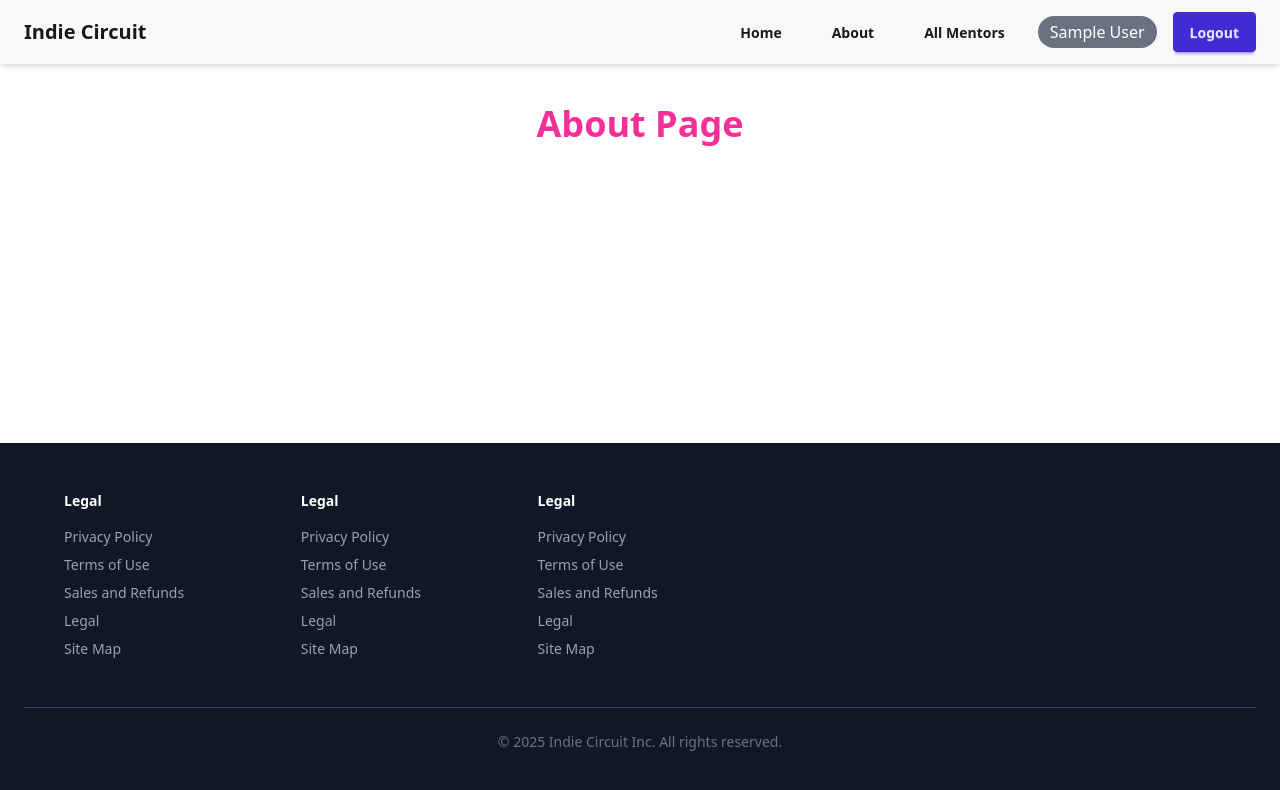
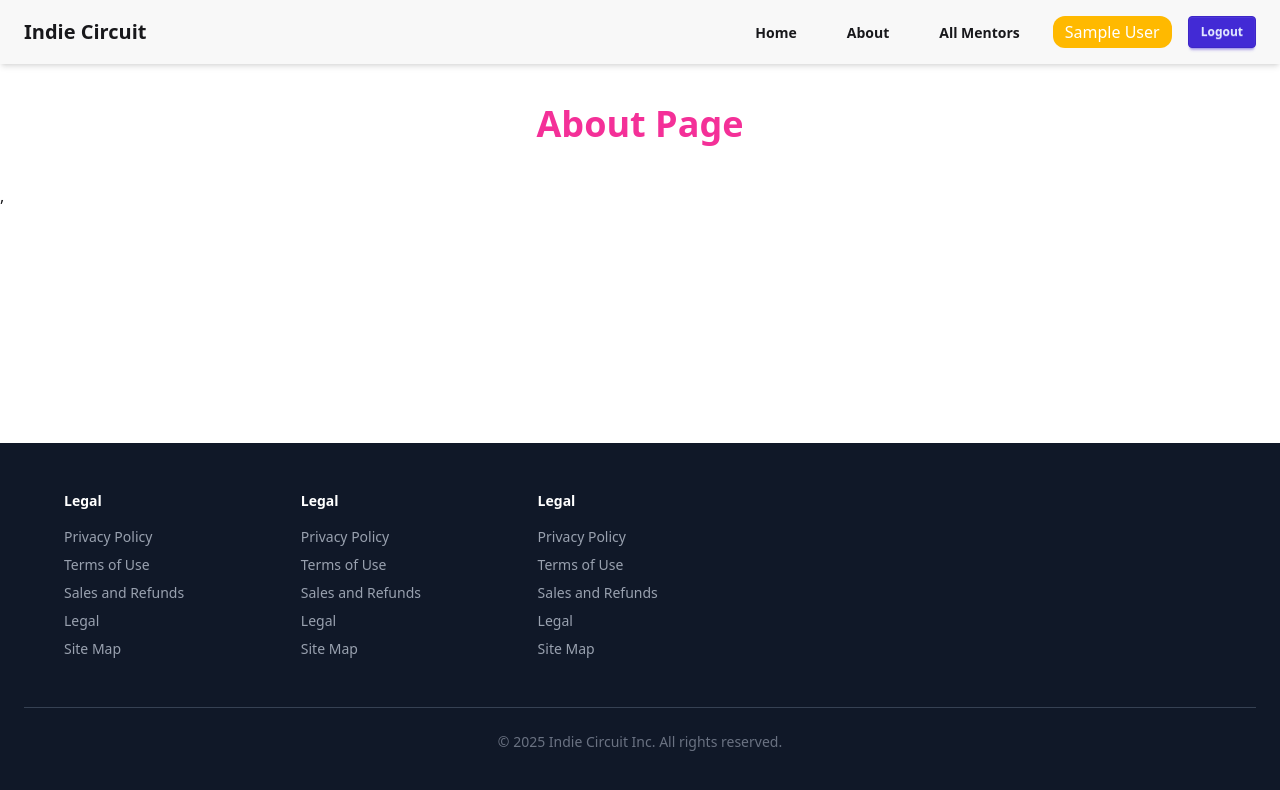
Before and after one commit to IshtiakSaad/indie-circuit-frontend-v2, a React (Vite) app: page /about in a window 1280 px wide. Shown: the top 790 px of the page. Built offline with nearby package versions, Linux system fonts and the light colour scheme; no server answers; sample sign-in values are in the browser's storage.

Commit message:
Private Route Setup

```diff
--- a/package.json
+++ b/package.json
@@ -14,6 +14,7 @@
     "firebase": "^12.3.0",
     "react": "^19.1.1",
     "react-dom": "^19.1.1",
+    "react-firebase-hooks": "^5.1.1",
     "react-icons": "^5.5.0",
     "react-router-dom": "^7.9.3",
     "tailwindcss": "^4.1.14"
--- a/src/components/Navbar/Navbar.jsx
+++ b/src/components/Navbar/Navbar.jsx
@@ -21,20 +21,23 @@ const Navbar = () => {
           <Link to="/all-mentors" className="btn btn-ghost">
             All Mentors
           </Link>
-          <div className="bg-gray-500 my-auto px-3 py-1 rounded-full text-white">
-            <Suspense fallback={<div>Loading...</div>}>
-              {user?.displayName || user?.email}
-            </Suspense>
+
+          <div className="flex items-center gap-4">
+            {user ? (
+              <>
+                <span className="text-white font-medium bg-amber-400 py-1 px-3 rounded-xl">
+                  {user.displayName || user.email}
+                </span>
+                <button onClick={logoutUser} className="btn btn-sm btn-primary">
+                  Logout
+                </button>
+              </>
+            ) : (
+              <Link to="/auth" className="btn btn-sm btn-primary">
+                Login / Sign Up
+              </Link>
+            )}
           </div>
-          {!user ? (
-            <Link to="/auth" className="btn btn-primary">
-              Login / Sign Up
-            </Link>
-          ) : (
-            <Link to="/" onClick={logoutUser} className="btn btn-primary">
-              Logout
-            </Link>
-          )}
         </div>
       </nav>
     </div>
--- /dev/null
+++ b/src/components/PrivateRoute/PrivateRoute.jsx
@@ -0,0 +1,25 @@
+import { Navigate } from "react-router-dom";
+import { useAuthState } from "react-firebase-hooks/auth";
+import { auth } from "../../Firebase/firebase.config";
+
+const PrivateRoute = ({ children }) => {
+  const [user, loading] = useAuthState(auth);
+
+  if (loading) {
+    return (
+      <div className="flex items-center justify-center h-screen">
+        <div className="flex flex-col items-center">
+          {/* Spinner */}
+          <div className="w-16 h-16 border-4 border-gray-500 border-t-transparent border-solid rounded-full animate-spin"></div>
+          {/* Loading Text */}
+          <p className="text-lg text-gray-600 mt-4">Loading...</p>
+        </div>
+      </div>
+    );
+  }
+
+
+  return user ? children : <Navigate to="/auth" />;
+};
+
+export default PrivateRoute;
--- a/src/routes/router.jsx
+++ b/src/routes/router.jsx
@@ -6,6 +6,7 @@ import MainLayout from "../layout/MainLayout";
 import AuthPage from "../pages/AuthPage";
 import MentorsPage from "../pages/MentorsPage";
 import Mentor from "../components/Mentor/Mentor";
+import PrivateRoute from "../components/PrivateRoute/PrivateRoute";
 
 const router = createBrowserRouter([
   {
@@ -19,7 +20,11 @@ const router = createBrowserRouter([
       },
       {
         path: "/about",
-        element: <About />,
+        element: (
+          <PrivateRoute>
+            <About />,
+          </PrivateRoute>
+        ),
       },
       {
         path: "/auth",
@@ -28,7 +33,9 @@ const router = createBrowserRouter([
       {
         path: "/all-mentors",
         loader: async () => {
-          const response = await fetch("https://jsonplaceholder.typicode.com/users");
+          const response = await fetch(
+            "https://jsonplaceholder.typicode.com/users"
+          );
           if (!response.ok) {
             throw new Error("Failed to fetch mentors");
           }
@@ -39,14 +46,16 @@ const router = createBrowserRouter([
       {
         path: "/mentors/:id",
         loader: async ({ params }) => {
-          const response = await fetch(`https://jsonplaceholder.typicode.com/users/${params.id}`);
+          const response = await fetch(
+            `https://jsonplaceholder.typicode.com/users/${params.id}`
+          );
           if (!response.ok) {
             throw new Error("Failed to fetch mentor details");
           }
           return response.json();
         },
-        element: <Mentor/>
-      }
+        element: <Mentor />,
+      },
     ],
   },
 ]);
```
Also changed, not shown: 1 other file (tests, documents, lock files or other folders). Lines whose indentation alone changed are shown as unchanged.
